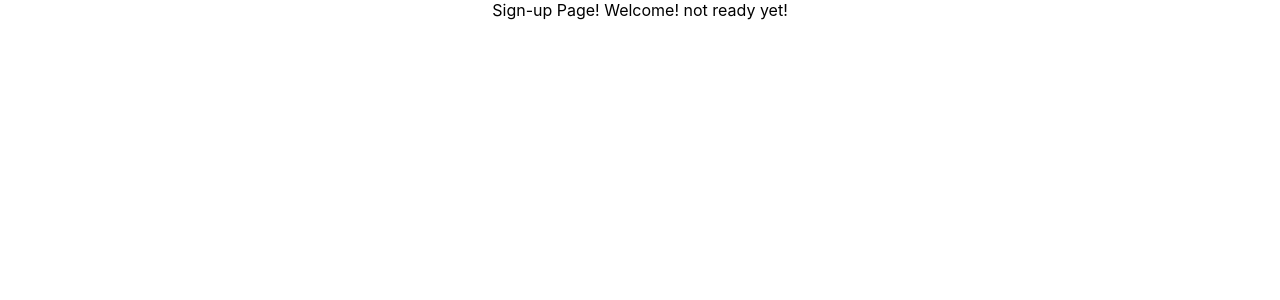
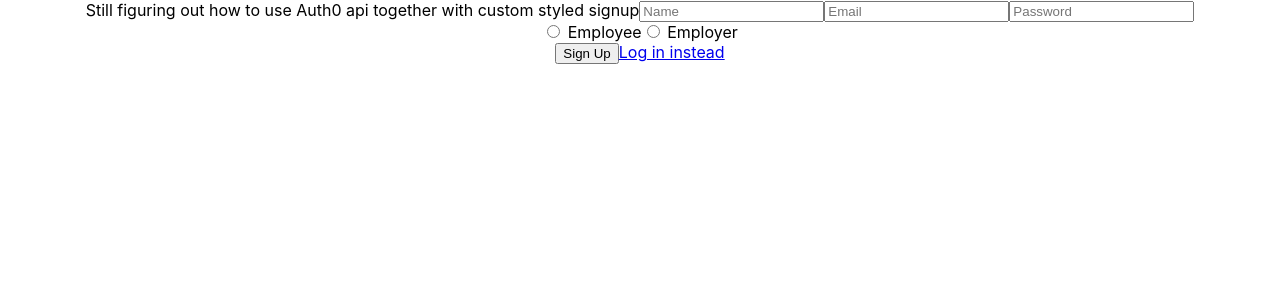
Before and after one commit to devvramesh/ladder, a React (Create React App) app in the folder frontend/: page /signup in a window 1280 px wide. Shown: the top 300 px of the page. Built offline with nearby package versions, Linux system fonts and the light colour scheme.

Commit message:
fixed log in and sign up, still not auth0

```diff
--- a/frontend/src/components/login.jsx
+++ b/frontend/src/components/login.jsx
@@ -14,15 +14,9 @@ export default class Login extends React.Component {
         return (
             <div>
                 Still figuring out how to use Auth0 api together with custom styled login
-                <input placeholder="Name"/>
                 <input type="email" placeholder="Email"/>
                 <input type="password" placeholder="Password"/>
-                <div>
-                    <input type="radio" /> Employee
-
-                    <input type="radio" /> Employer
-                </div>
-                <input type="button" value="Sign Up" />
+                <input type="button" value="Log In" />
                 <Link to="/signup">
                     Sign up instead
                 </Link>
--- a/frontend/src/components/signup.jsx
+++ b/frontend/src/components/signup.jsx
@@ -1,16 +1,32 @@
 import React from "react";
 import {makeBackendRequest} from "../util"
+import {Link} from "react-router-dom";
 
 export default class Signup extends React.Component {
     constructor(props) {
         super(props);
 
         this.state = {
-      data: "not ready yet!"
         };
         }
 
         render() {
-    return (<div>Sign-up Page! Welcome! {this.state.data}</div>)
+        return (
+            <div>
+                Still figuring out how to use Auth0 api together with custom styled signup
+                <input placeholder="Name"/>
+                <input type="email" placeholder="Email"/>
+                <input type="password" placeholder="Password"/>
+                <div>
+                    <input type="radio" /> Employee
+
+                    <input type="radio" /> Employer
+                </div>
+                <input type="button" value="Sign Up" />
+                <Link to="/login">
+                    Log in instead
+                </Link>
+            </div>
+        )
     }
 }
```
Lines whose indentation alone changed are shown as unchanged.
